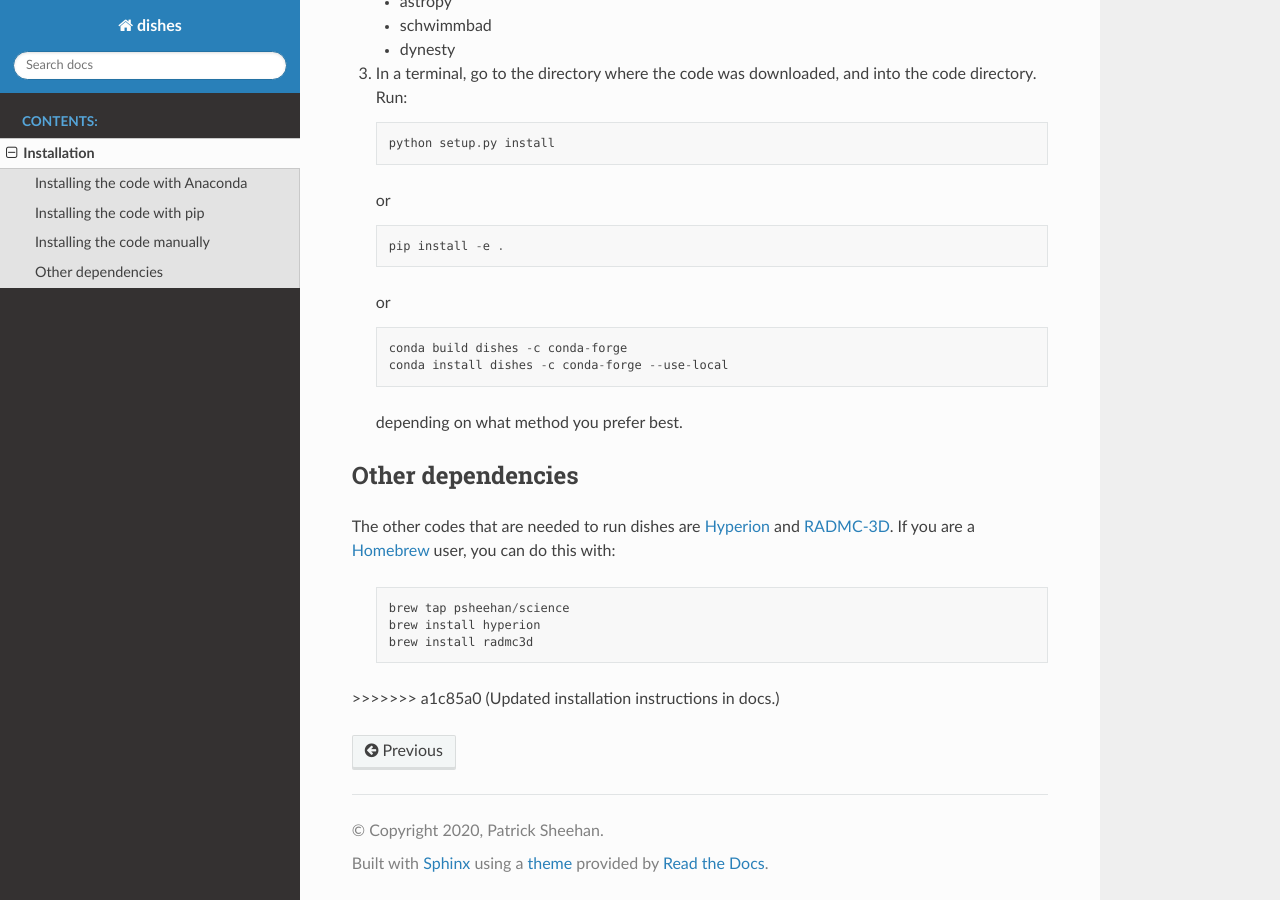
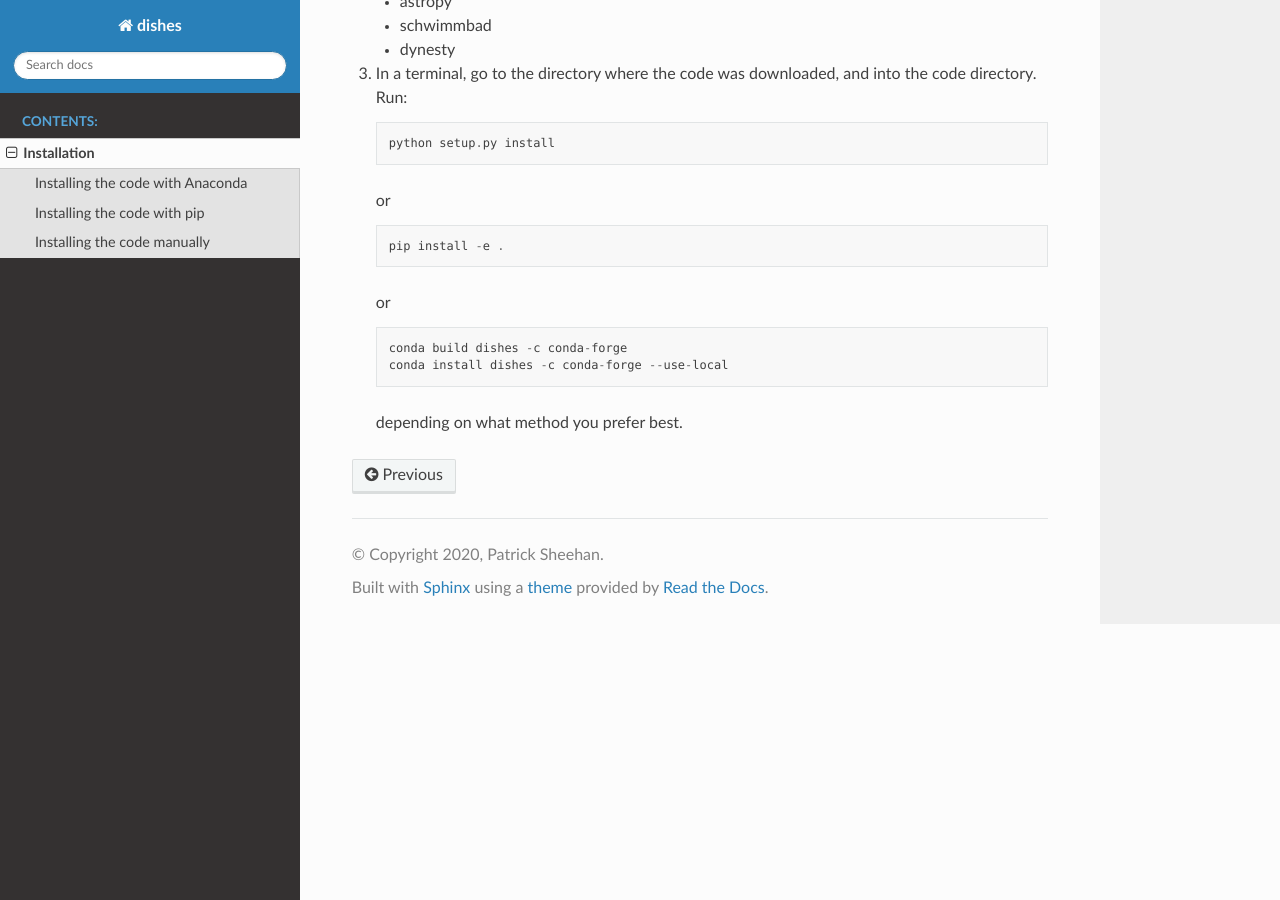
Before and after one commit to psheehan/dishes, a Sphinx documentation site: the page built from docs/installation.rst, in a window 1280 px wide and 900 px high, scrolled down 1294 px. Built offline with Sphinx 7.4.7 and the Read the Docs theme 2.0.0, drawn with Linux system fonts in a browser that asks for light colours.

Commit message:
Some further updates to the documentation.

```diff
--- a/docs/installation.rst
+++ b/docs/installation.rst
@@ -23,7 +23,7 @@ Installing the code with pip
 2. Install GALARIO. Unfortunately, GALARIO is not pip-installable by default, so you will need to follow the instructions `here <https://mtazzari.github.io/galario/>`_. Alternatively, a pip-installable version of GALARIO is in the works and can be installed like so:
    ::
 
-       pip install git+https://github.com/psheehan/galario.git
+       pip install git+https://github.com/psheehan/galario.git@add_unstructured
 
 but note that this is a fork of GALARIO and is not yet completely merged.
 
@@ -72,16 +72,3 @@ If you would like the most cutting-edge version of dishes, with updates that go
        conda install dishes -c conda-forge --use-local
 
    depending on what method you prefer best.
-
-Other dependencies
-""""""""""""""""""
-
-The other codes that are needed to run dishes are `Hyperion <http://www.hyperion-rt.org>`_ and `RADMC-3D <http://www.ita.uni-heidelberg.de/~dullemond/software/radmc-3d/>`_. If you are a `Homebrew <https://brew.sh>`_ user, you can do this with:
-
-    ::
-
-       brew tap psheehan/science
-       brew install hyperion
-       brew install radmc3d
-
->>>>>>> a1c85a0 (Updated installation instructions in docs.)
```
